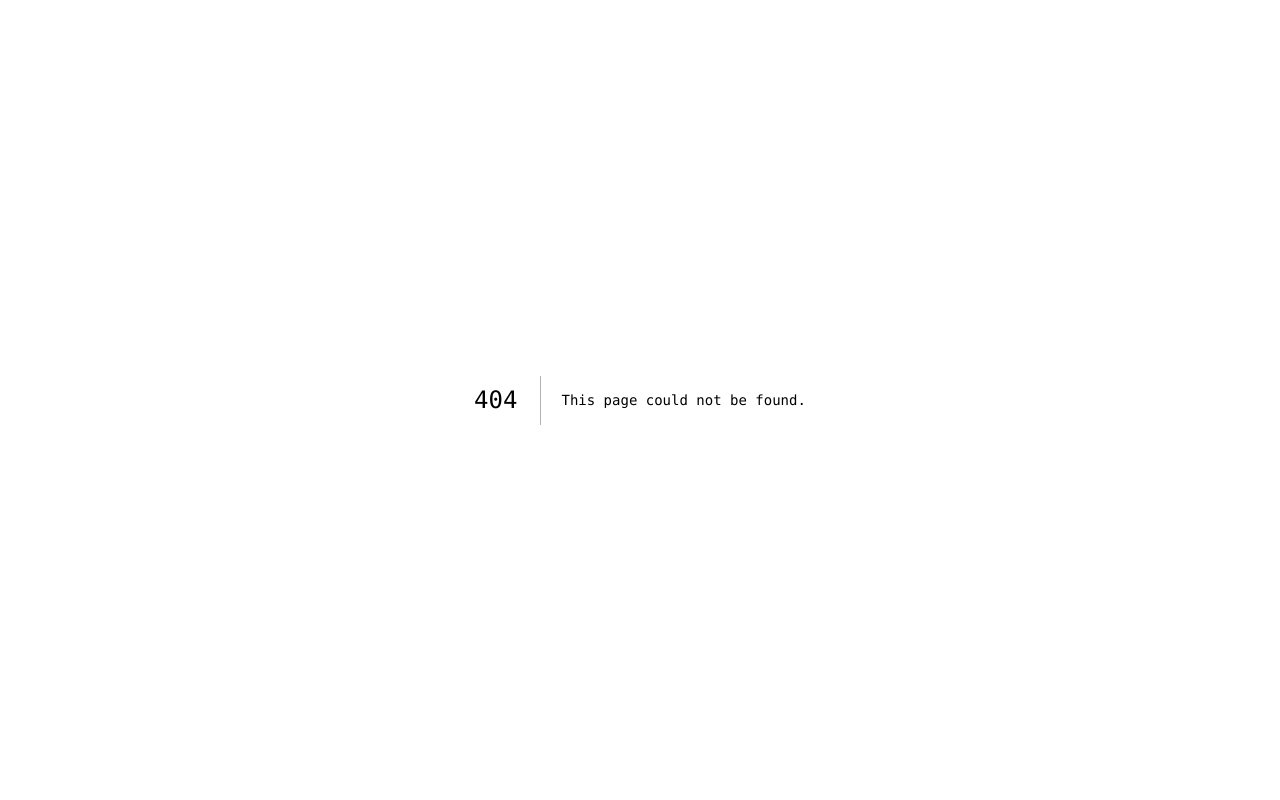
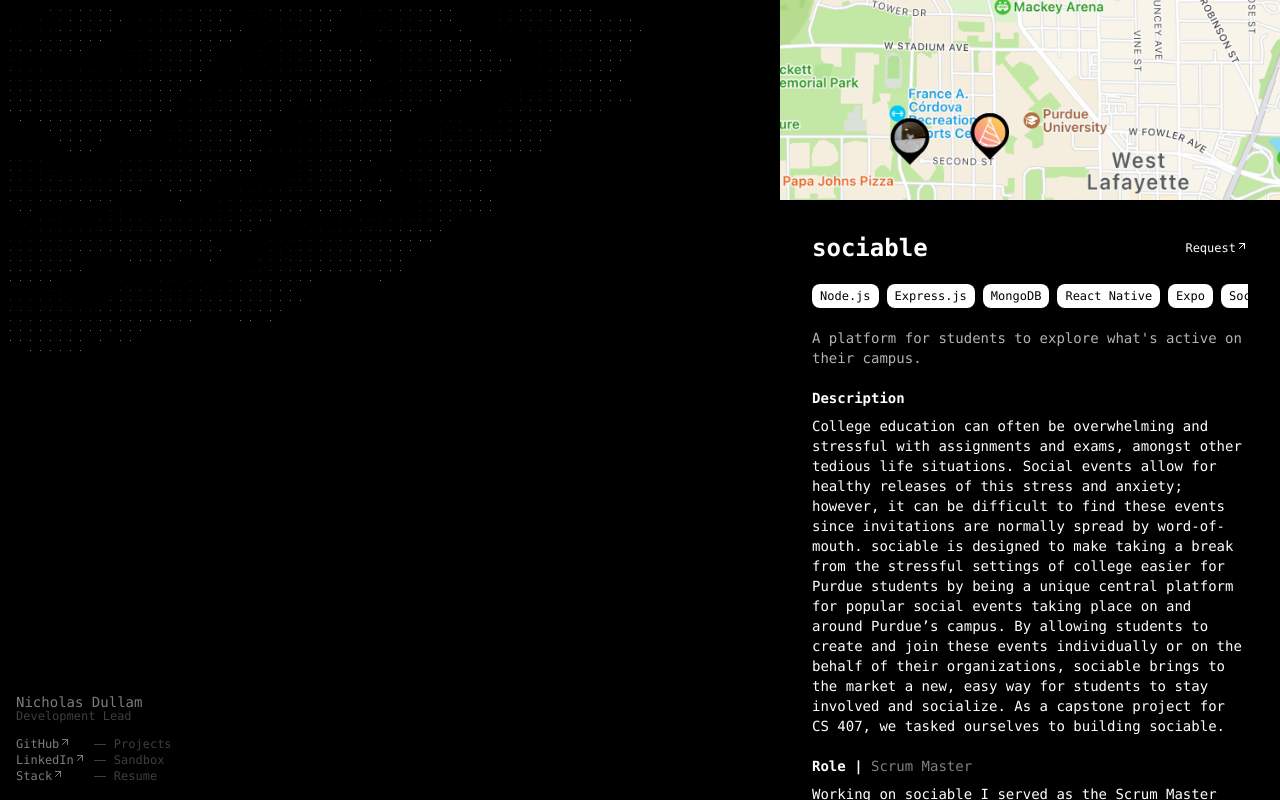
Before and after one commit to NicholasDullam/ndullam, a Next.js app: page /projects/sociable in a window 1280 px wide. Before the commit this address had no page. Built offline with nearby package versions, Linux system fonts and the light colour scheme.

Commit message:
sociable

```diff
--- /dev/null
+++ b/src/app/(home)/projects/(entries)/sociable/page.tsx
@@ -0,0 +1,93 @@
+import { DashboardLink, Tag } from "@/components";
+import Image from "next/image";
+import Link from "next/link";
+
+export type PageProps = {};
+
+export default function Page({}: PageProps) {
+  return (
+    <div className="text-sm text-white">
+      <div className="w-full h-[200px] relative">
+        <Image
+          fill
+          alt="sustainably"
+          src={"/assets/images/sociable-1.jpg"}
+          className="object-cover"
+        />
+      </div>
+      <div className="p-8 pt-3">
+        <div
+          className="my-5"
+          style={{ display: "flex", alignItems: "center", overflowX: "scroll" }}
+        >
+          <h1 className="text-2xl font-bold mb-0"> sociable </h1>
+          <div style={{ color: "white", marginLeft: "auto" }}>
+            <Link href="mailto:npdullam@gmail.com" target="_blank">
+              <DashboardLink name="Request" />
+            </Link>
+          </div>
+        </div>
+        <div className="flex mb-5 overflow-x-scroll">
+          <Tag>Node.js</Tag>
+          <Tag>Express.js</Tag>
+          <Tag>MongoDB</Tag>
+          <Tag>React Native</Tag>
+          <Tag>Expo</Tag>
+          <Tag>Socket.io</Tag>
+          <Tag>Azure</Tag>
+        </div>
+        <h6 className="mt-5 text-sm">
+          A platform for students to explore what's active on their campus.
+        </h6>
+        <h3 className="text-md font-bold mt-5 mb-2"> Description </h3>
+        <p>
+          College education can often be overwhelming and stressful with
+          assignments and exams, amongst other tedious life situations. Social
+          events allow for healthy releases of this stress and anxiety; however,
+          it can be difficult to find these events since invitations are
+          normally spread by word-of-mouth. sociable is designed to make taking
+          a break from the stressful settings of college easier for Purdue
+          students by being a unique central platform for popular social events
+          taking place on and around Purdue’s campus. By allowing students to
+          create and join these events individually or on the behalf of their
+          organizations, sociable brings to the market a new, easy way for
+          students to stay involved and socialize. As a capstone project for CS
+          407, we tasked ourselves to building sociable.
+        </p>
+        <h3 className="text-md font-bold mt-5 mb-2">
+          Role | <span className="font-normal opacity-50">Scrum Master</span>
+        </h3>
+        <p>
+          Working on sociable I served as the Scrum Master for the latter sprint
+          of the project, working with a team of four other developers under
+          SCRUM and Agile principles. We worked together to manage code reviews,
+          pull requests, and hold our weekly standups for any notable changes
+          made.
+        </p>
+        <h3 className="text-md font-bold mt-5 mb-2">
+          Creating a Social Network
+        </h3>
+        <p>
+          When working on what would prove to hold the fundamentals of a social
+          network, we focused on two main points -- ease of scalability, and
+          ease of access. For all schema under the project, we would held the
+          first question on what could be expected of the collection under
+          scale, and took our initial iterations from there. It was important to
+          ensure that the platform had minimal hiccups, and could push the
+          growth of the content, connections, and the baseline userbase -- all
+          things that can grow disproportionately. While schema were an
+          important aspect of scaling, or next step was infrastructure. While we
+          didn't aim to deploy in excess, we planned around the use of Redis,
+          and a reverse proxy, allowing for independent scaling of compute for
+          content distribution (given our live features of the platform).
+        </p>
+        <h3 className="text-md font-bold mt-5 mb-2"> Key Takeaways </h3>
+        <p>
+          Working on a native-first project was a new challenge for our group --
+          but by falling into eachothers strength, whether it be frontend,
+          backend, or fullstack, we met our "MVP" effectively.
+        </p>
+      </div>
+    </div>
+  );
+}
--- a/src/app/(home)/projects/(entries)/sustainably/page.tsx
+++ b/src/app/(home)/projects/(entries)/sustainably/page.tsx
@@ -41,28 +41,34 @@ export default function Page({}: PageProps) {
           journey.
         </h6>
         <h3 className="text-md font-bold mt-5 mb-2"> Description </h3>
-        Sustainably is a SaaS web app geared towards helping people reach their
-        fitness goal. It expands my client's personal training business into a
-        more affordable and scalable method of giving his customers the tools
-        necessary to get to where they want to be.
+        <p>
+          Sustainably is a SaaS web app geared towards helping people reach
+          their fitness goal. It expands my client's personal training business
+          into a more affordable and scalable method of giving his customers the
+          tools necessary to get to where they want to be.
+        </p>
         <h3 className="text-md font-bold mt-5 mb-2">
           Role |{" "}
           <span className="text-md opacity-50 font-normal">
             Development Lead
           </span>
         </h3>
-        At Sustainably, I continue to serve as the Development Lead, creating
-        and managing our MVP while introducing various functional iterations as
-        the company's matured. While programming the product in it's entirety, I
-        designed an intuitive user experience for new and power users, while
-        ensuring backend scalability and version control through a Github
-        organization.
+        <p>
+          At Sustainably, I continue to serve as the Development Lead, creating
+          and managing our MVP while introducing various functional iterations
+          as the company's matured. While programming the product in it's
+          entirety, I designed an intuitive user experience for new and power
+          users, while ensuring backend scalability and version control through
+          a Github organization.
+        </p>
         <h3 className="text-md font-bold mt-5 mb-2"> Creating a SaaS </h3>
-        When developing Sustainably as my first paid-access model, it was
-        important to note the efficacy of design. When creating the sign-up, the
-        sign-in, even the in-app experiences, I drove the design towards
-        increasing user interactions and overall retention; reducing churn
-        through our subsequent functional iterations.
+        <p>
+          When developing Sustainably as my first paid-access model, it was
+          important to note the efficacy of design. When creating the sign-up,
+          the sign-in, even the in-app experiences, I drove the design towards
+          increasing user interactions and overall retention; reducing churn
+          through our subsequent functional iterations.
+        </p>
         <h3 className="text-md font-bold mt-5 mb-2"> Key Takeaways </h3>
         <p>
           Working at Sustainably was my first full-time experience managing an
--- a/src/app/(home)/projects/_components/project-list-dialog.tsx
+++ b/src/app/(home)/projects/_components/project-list-dialog.tsx
@@ -15,8 +15,15 @@ const PROJECTS = [
     path: "/projects/sustainably",
     description:
       "A wellness-driven startup with an aim to help those on their fitness journey.",
-    src: "/assets/images/sustainably-2.png",
+    src: "/assets/images/sustainably-1.png",
     active: true,
+  },
+  {
+    name: "Sociable",
+    path: "/projects/sociable",
+    description:
+      "A platform for students to explore what's active on their campus.",
+    src: "/assets/images/sociable-1.jpg",
   },
 ] as const satisfies Project[];
 
```
Also changed, not shown: tsconfig.json (+1 -7 lines), src/app/(home)/projects/(entries)/java-for-arm/page.tsx (added).
